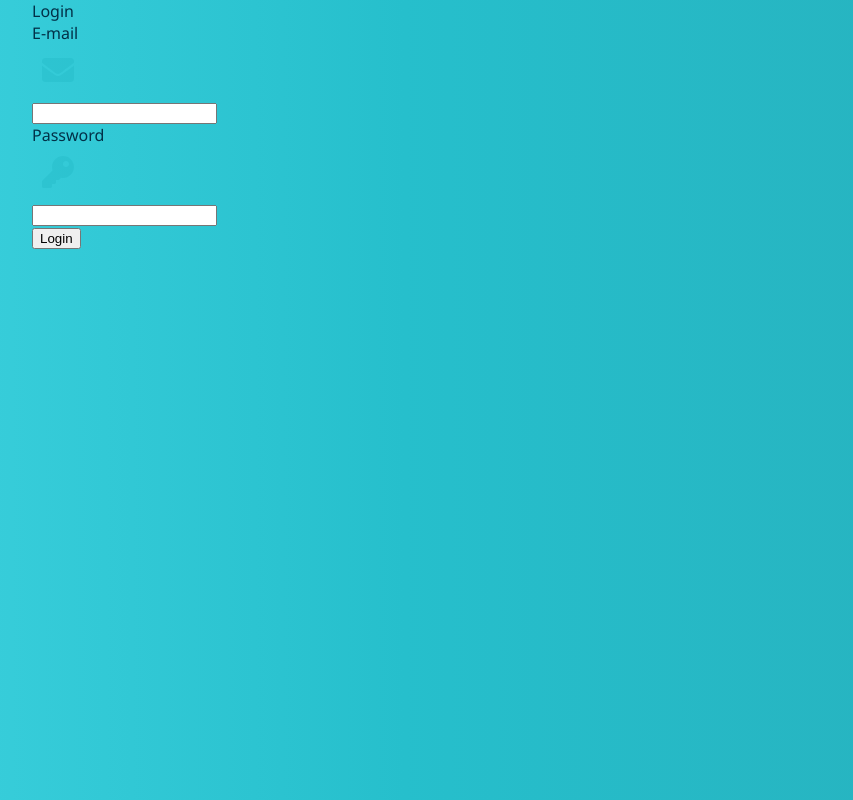
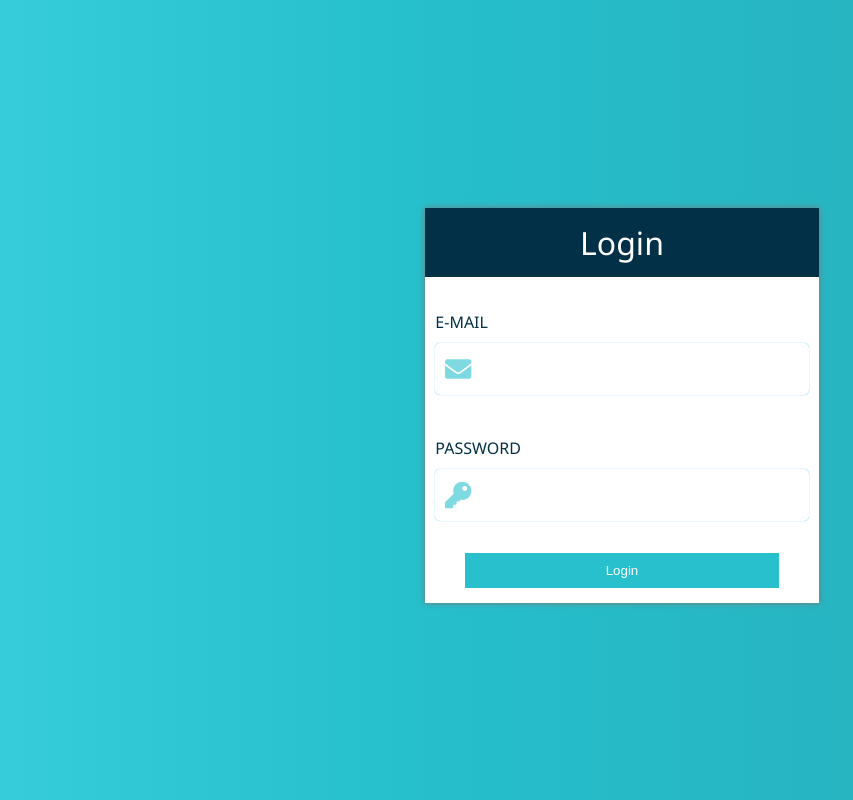
Before and after one commit to gvisis/kilo-chat-app, a React (Create React App) app: page /login/ in a window 1280 px wide. Shown: the whole page, without its empty margins (18-871 px from the left). Built offline with nearby package versions, Linux system fonts and the light colour scheme.

Commit message:
deploying issues

```diff
--- a/src/App.scss
+++ b/src/App.scss
@@ -1,8 +1,8 @@
 @import './sass/variables';
-// @import './sass/login';
 @import './sass/chat-window';
 @import './sass/sidebar';
 @import './sass/profile';
+@import './sass/login';
 
 body {
   background: linear-gradient(
```
